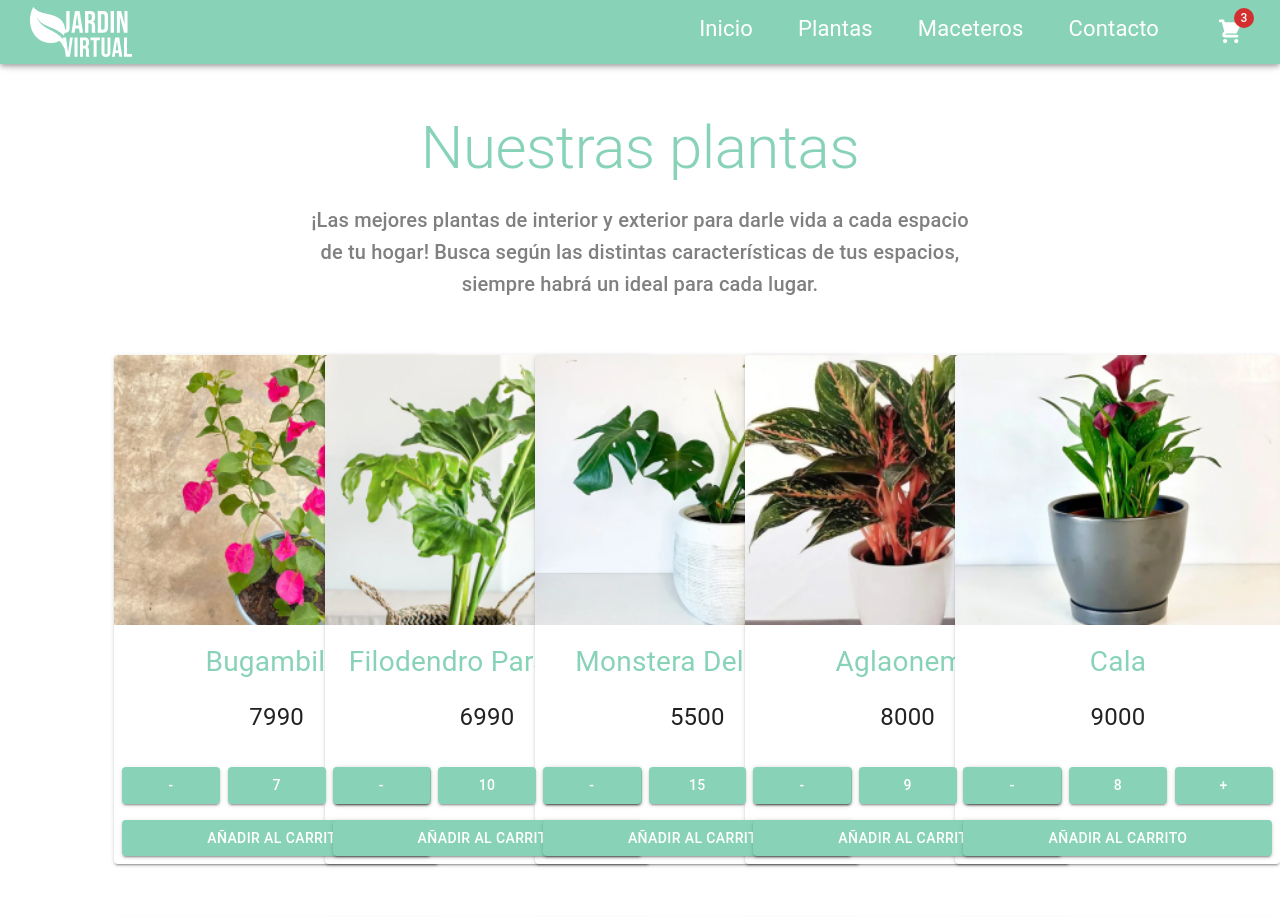
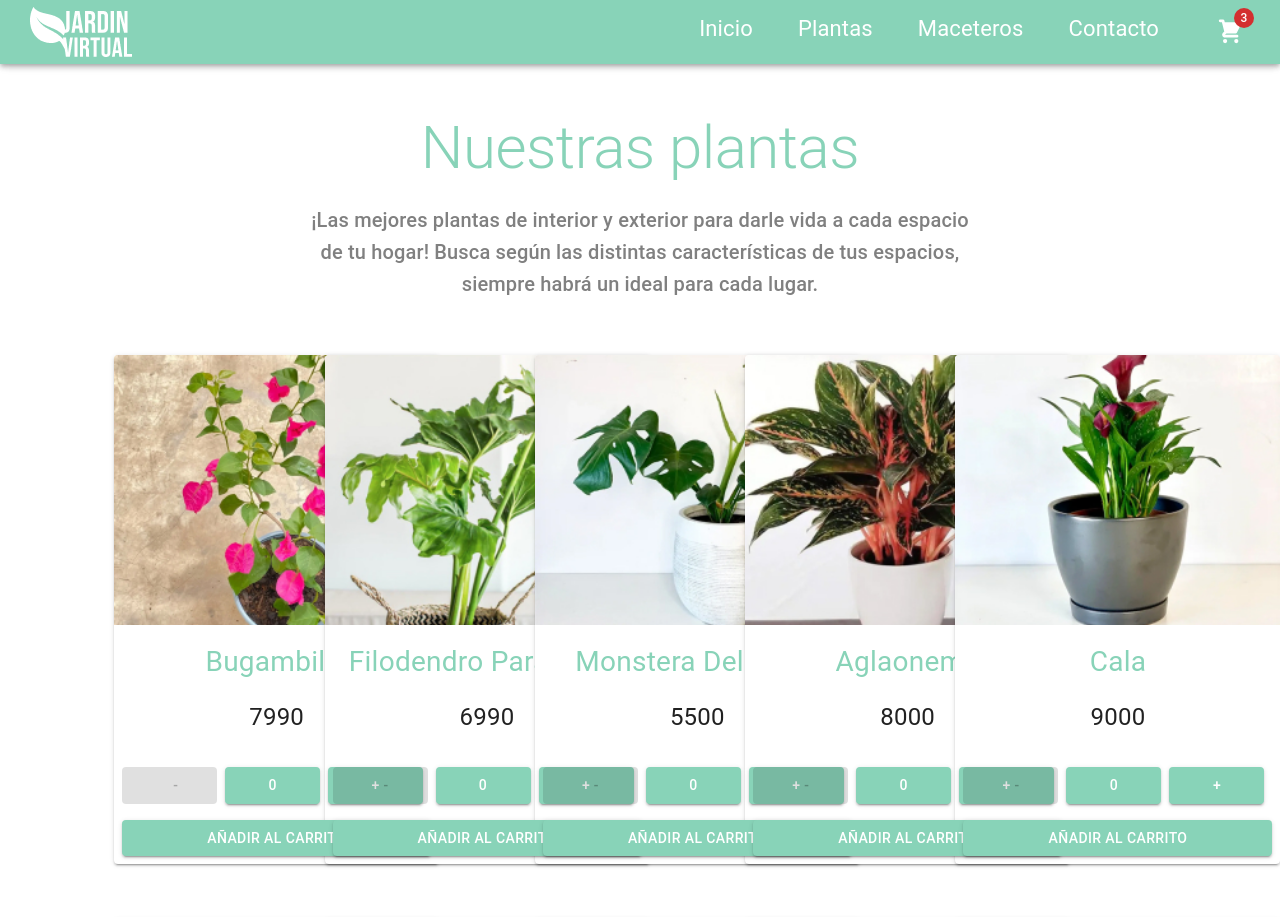
Before and after one commit to vanessadugarte/virtual-garden, a React (Create React App) app: page /plantas in a window 1280 px wide. Shown: the top 917 px of the page. Built offline with nearby package versions, Linux system fonts and the light colour scheme.

Commit message:
add + and - functionality

```diff
--- /dev/null
+++ b/src/components/common/product/ItemCount.js
@@ -0,0 +1,26 @@
+import React from 'react';
+import {Button, Grid, Typography} from "@mui/material";
+
+export const ItemCount = ({stock, count, increment, decrement}) => {
+    return (
+        <Grid container spacing={1} sx={{ width: '100%' }}>
+            <Grid item xs={4}>
+                <Button fullWidth variant="contained" sx={{paddingRight:"4px", backgroundColor:"#88D3B8", '&:hover': {backgroundColor: "#4FA888"}}} onClick={decrement} disabled={count <= 0}>
+                    -
+                </Button>
+            </Grid>
+
+            <Grid item xs={4}>
+                <Button fullWidth variant="contained" sx={{backgroundColor:"#88D3B8", '&:hover': {backgroundColor: "#4FA888"}}}> {count} </Button>
+            </Grid>
+
+            <Grid item xs={4}>
+                <Button fullWidth variant="contained" sx={{backgroundColor:"#88D3B8", '&:hover': {backgroundColor: "#4FA888"}}} onClick={increment} disabled={count >= stock}>
+                    +
+                </Button>
+            </Grid>
+        </Grid>
+    );
+};
+
+export default ItemCount;
--- a/src/components/common/product/Product.jsx
+++ b/src/components/common/product/Product.jsx
@@ -1,6 +1,9 @@
 import React, {useState} from 'react';
 import {Button, Card, CardActions, CardContent, CardMedia, Grid, Paper, Typography} from "@mui/material";
-const Product = ({product,handleIncrement}) => {
+import ItemCount from "./ItemCount";
+import useCount from "../../hooks/useCount";
+const Product = ({product}) => {
+    const {count, decrement, increment} = useCount();
 
     return (
 
@@ -19,31 +22,7 @@ const Product = ({product,handleIncrement}) => {
                     </Typography>
                 </CardContent>
                 <CardActions>
-                    <Grid item xs={4}>
-                        <Button fullWidth
-                            variant="contained"
-                            sx={{backgroundColor: "#88D3B8", '&:hover': {backgroundColor: "#4FA888"}}}
-
-                        >
-                            -
-                        </Button>
-                    </Grid>
-
-
-                    <Grid item xs={4}>
-                    <Button fullWidth variant="contained" sx={{backgroundColor: "#88D3B8", '&:hover': {backgroundColor: "#4FA888",}}}
-                    >
-                        {product.stock}
-                    </Button>
-                    </Grid>
-
-                    <Grid item xs={4} >
-                    <Button fullWidth onClick={ () => handleIncrement(product)} variant="contained" sx={{backgroundColor: "#88D3B8", '&:hover': {backgroundColor: "#4FA888",}}}
-                    >
-                        +
-                    </Button>
-                    </Grid>
-
+                   <ItemCount count={count} increment={increment} stock={product.stock} decrement={decrement}/>
                 </CardActions>
                 <CardActions>
                     <Button sx={{width:"100%", backgroundColor:"#88D3B8", '&:hover': {backgroundColor: "#4FA888"}}} variant="contained">Añadir al carrito</Button>
--- a/src/components/flowerPots/FlowerPots.jsx
+++ b/src/components/flowerPots/FlowerPots.jsx
@@ -9,7 +9,7 @@ const FlowerPots = () => {
         <Container maxWidth="xxl" sx={{textAlign: "center", display:"flex", flexDirection:"column", alignItems:"center", paddingBottom:"65px"}}>
             <Typography variant="h2" sx={{mb:"20px", color:"#88D3B8"}}>Nuestros Maceteros</Typography>
             <Typography variant="h6" sx={{width:"55%", textAlign:"center", color:"gray"}}>encontrarás una amplia selección de maceteros diseñados para embellecer tu hogar y dar vida a tus plantas. Desde maceteros de cerámica elegantes hasta maceteros colgantes modernos, tenemos todo lo que necesitas para crear un oasis verde en cualquier espacio. </Typography>
-            <Grid container xs={12} sx={{display:"flex", justifyContent:"center"}}>
+            <Grid container sx={{display:"flex", justifyContent:"center"}}>
                 {maceteros.map((el) => {
                     return (
                         <Grid item xs={2} sx={{display:"flex", justifyContent:"space-around", marginRight:"5px", marginTop:"55px"}}>
--- a/src/components/plants/Plants.jsx
+++ b/src/components/plants/Plants.jsx
@@ -2,6 +2,7 @@ import {Container, Grid, Typography} from "@mui/material";
 import {plantas} from "../../data/plants";
 import Product from "../common/product/Product";
 import {useState} from "react";
+import useCount from "../hooks/useCount";
 
 
 const PlantsPage = () => {
@@ -33,11 +34,11 @@ const PlantsPage = () => {
         <Container maxWidth="xxl" sx={{textAlign: "center", display:"flex", flexDirection:"column", alignItems:"center", paddingBottom:"65px"}}>
             <Typography variant="h2" sx={{mb:"20px", color:"#88D3B8"}}>Nuestras plantas</Typography>
             <Typography variant="h6" sx={{width:"55%", textAlign:"center", color:"gray"}}>¡Las mejores plantas de interior y exterior para darle vida a cada espacio de tu hogar! Busca según las distintas características de tus espacios, siempre habrá un ideal para cada lugar. </Typography>
-            <Grid container xs={12} sx={{display:"flex", justifyContent:"center"}}>
+            <Grid container sx={{display:"flex", justifyContent:"center"}}>
                 {plantas.map((el, index) => {
                     return (
                         <Grid item xs={2} key={index} sx={{display:"flex", justifyContent:"space-around", marginRight:"5px", marginTop:"55px"}}>
-                            <Product product={el} handleIncrement={handleIncrement}/>
+                            <Product product={el}/>
                         </Grid>
                     )
                 })}
--- a/src/data/flowerPots.js
+++ b/src/data/flowerPots.js
@@ -40,7 +40,7 @@ export const maceteros = [
         image: maceteroArcilla,
         type:"macetero"
         ,
-        stock:7
+        stock:3
     },
     {
         id: 4,
@@ -50,7 +50,7 @@ export const maceteros = [
         category: "pequeño",
         image: maceteroCemento,
         type:"macetero",
-        stock:8
+        stock:2
     },
     {
         id: 5,
@@ -70,7 +70,7 @@ export const maceteros = [
         category: "pequeño",
         image: maceteroMetalico,
         type:"macetero",
-        stock:10
+        stock:5
     },
     {
         id: 7,
@@ -80,7 +80,7 @@ export const maceteros = [
         category: "pequeño",
         image: maceteroPack,
         type:"macetero",
-        stock:12
+        stock:4
     },
     {
         id: 8,
@@ -90,7 +90,7 @@ export const maceteros = [
         category: "pequeño",
         image: maceteroPlastico,
         type:"macetero",
-        stock:9
+        stock:5
     },
     {
         id: 9,
@@ -100,7 +100,7 @@ export const maceteros = [
         category: "pequeño",
         image: maceteroMimbre,
         type:"macetero",
-        stock:7
+        stock:3
     },
     {
         id: 10,
@@ -111,6 +111,6 @@ export const maceteros = [
         category: "pequeño",
         image: maceteroRectangular,
         type:"macetero",
-        stock:9
+        stock:3
     },
 ];
--- a/src/data/plants.js
+++ b/src/data/plants.js
@@ -22,7 +22,7 @@ export const plantas = [
         category: "exterior",
         image: imgBugambilia,
         type: "planta",
-        stock:7
+        stock:4
     },
     {
         id: 2,
@@ -32,7 +32,7 @@ export const plantas = [
         category: "interior",
         image: imgParaguayo,
         type: "planta",
-        stock:10
+        stock:6
     },
     {
         id: 3,
@@ -42,7 +42,7 @@ export const plantas = [
         category: "interior",
         image: imgMonstera,
         type: "planta",
-        stock:15
+        stock:5
     },
     {
         id: 4,
@@ -52,7 +52,7 @@ export const plantas = [
         category: "outdoor",
         image: imgAglaonema,
         type: "planta",
-        stock:9
+        stock:3
     },
     {
         id: 5,
@@ -62,7 +62,7 @@ export const plantas = [
         category: "interior",
         image: imgCala,
         type: "planta",
-        stock:8
+        stock:2
     },
     {
         id: 6,
@@ -93,7 +93,7 @@ export const plantas = [
         category: "interior",
         image: imgLyrata,
         type: "planta",
-        stock:11
+        stock:5
     },
     {
         id: 9,
@@ -113,6 +113,6 @@ export const plantas = [
         category: "interior",
         image: imgRosario,
         type: "planta",
-        stock:6
+        stock:3
     }
 ];
```
